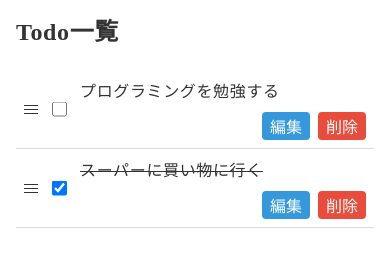
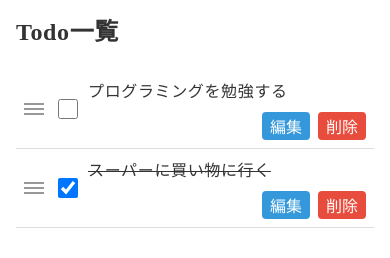
Before and after one commit to hiyu15123/todos, a Vue app: page / in a window 390 px wide. Shown: the part 178-436 px from the top of the page. Built offline with nearby package versions, Linux system fonts and the light colour scheme.

Commit message:
update : UIを調整しました。

```diff
--- a/src/App.vue
+++ b/src/App.vue
@@ -137,6 +137,7 @@ li {
     flex-direction: column;
     align-items: flex-end;
     gap: 0.6rem;
+    padding-left: 7.2rem;
   }
 }
 
@@ -145,6 +146,12 @@ li {
   width: 1.4rem;
   aspect-ratio: 1;
   position: relative;
+}
+
+@media (max-width:767px) {
+  .todo-handle {
+    width: 2rem;
+  }
 }
 
 .todo-bar {
@@ -167,13 +174,32 @@ li {
   top: -4px;
 }
 
+@media (max-width:767px) {
+  .todo-bar::before, .todo-bar::after {
+    top: -5px;
+  }
+}
+
 .todo-bar::after {
   top: 4px;
+}
+
+@media (max-width:767px) {
+  .todo-bar::after {
+    top: 5px;
+  }
 }
 
 .todo-checkbox {
   width: 1.5rem;
   aspect-ratio: 1;
+}
+
+@media (max-width:767px) {
+  .todo-checkbox {
+    width: 2rem;
+    aspect-ratio: 1;
+  }
 }
 
 .todo-handle:active {
```
